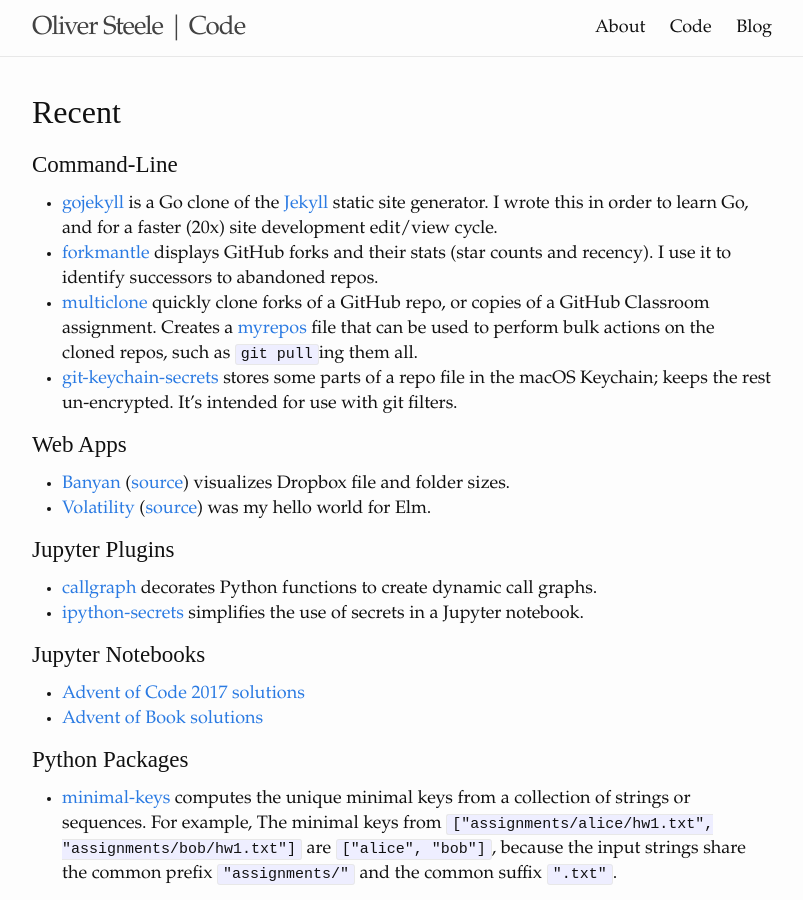
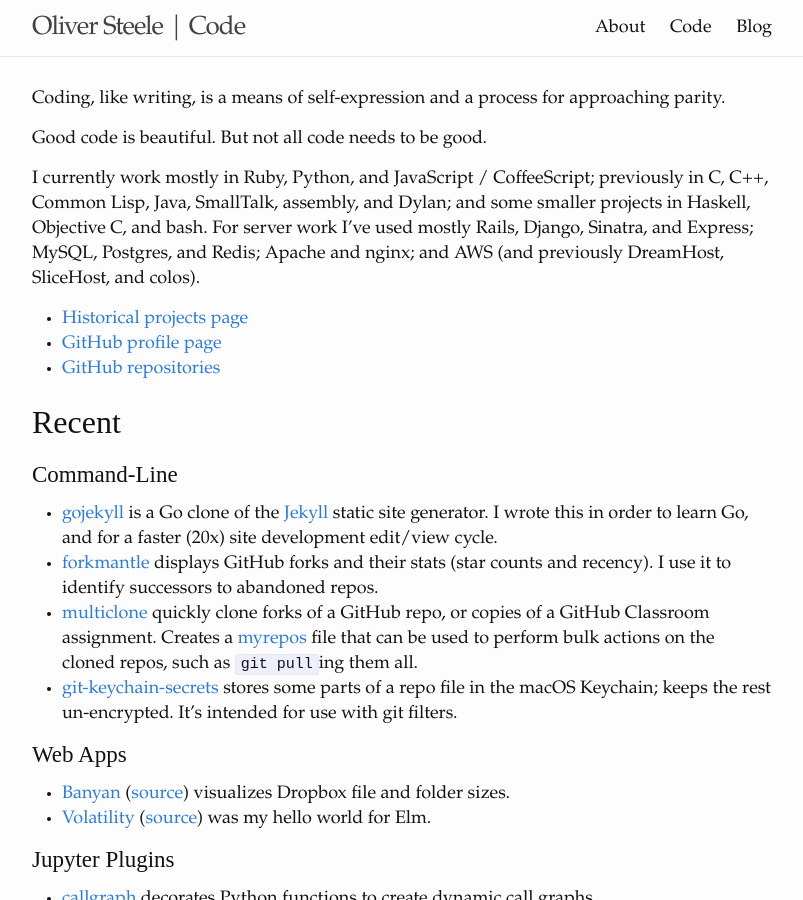
Before and after one commit to osteele/code.osteele.com, a Jekyll site: the page built from index.md, in a window 1280 px wide and 900 px high. Shown: the whole window, without its empty margins (238-1041 px from the left). Built offline with Jekyll 4.4.1, drawn with Linux system fonts in a browser that asks for light colours; some of the changed text lies outside the part shown.

Commit message:
Add mission statement

```diff
--- a/_includes/footer.html
+++ b/_includes/footer.html
@@ -2,12 +2,12 @@
 
   <div class="wrapper">
 
-    <h2 class="footer-heading">{{ site.title }}</h2>
+    <h2 class="footer-heading" style="display:none">{{ site.title }}</h2>
 
     <div class="footer-col-wrapper">
       <div class="footer-col  footer-col-1">
         <ul class="contact-list">
-          <li>{{ site.title }}</li>
+          <li style="display:none">{{ site.title }}</li>
           <li><a href="mailto:{{ site.email }}">{{ site.email }}</a></li>
         </ul>
       </div>
--- a/index.md
+++ b/index.md
@@ -2,6 +2,21 @@
 layout: default
 title: Oliver Steele | Code
 ---
+
+Coding, like writing, is a means of self-expression and a process for
+approaching parity.
+
+Good code is beautiful. But not all code needs to be good.
+
+I currently work mostly in Ruby, Python, and JavaScript / CoffeeScript;
+previously in C, C++, Common Lisp, Java, SmallTalk, assembly, and Dylan; and
+some smaller projects in Haskell, Objective C, and bash. For server work I've
+used mostly Rails, Django, Sinatra, and Express; MySQL, Postgres, and Redis;
+Apache and nginx; and AWS (and previously DreamHost, SliceHost, and colos).
+
+* [Historical projects page](https://osteele.com/sources)
+* [GitHub profile page](https://github.com/osteele)
+* [GitHub repositories](https://github.com/osteele?tab=repositories)
 
 ## Recent
 
@@ -110,33 +120,43 @@
 * [protodoc](https://github.com/osteele/protodoc) —JavaScript documentation generator and pydoc equivalent.
 * [jsspec](https://github.com/osteele/jsspec) — A clone of Alan Kang's [JSSpec](http://code.google.com/p/jsspec/)
 
+### Python Modules
+
+* [python-utils](https://github.com/osteele/python-utils) — glue for using
+  Python with GraphViz, XML, and XSD. These days there's more feature-rich
+  libraries for this. Also, a module import grapher.
+
 ### Ruby and Rails Gems and Plugins
 
-* [gem_recent-updates](https://github.com/osteele/gem_recent-updates) — A gem command plugin that displays the tops of the history files of recently updated gems.
-* [db_content](https://github.com/osteele/db_content) — Rails plugin to add sql dump and restore tasks
+* [gem_recent-updates](https://github.com/osteele/gem_recent-updates) — A gem
+  command plugin that displays the tops of the history files of recently updated
+  gems.
+* [db_content](https://github.com/osteele/db_content) — Rails plugin to add sql
+  dump and restore tasks
 
 ### JavaScript and Ruby Applications
 
-* [storyboard](https://github.com/osteele/storyboard) — An ruby-processing extension for scripting storyboarded explanatory visualizations. I never finished this.
-* [cfdg-js](https://github.com/osteele/cfdg-js) — A JavaScript implementation of Chris Coyne's Context Free Design Grammar.
+* [storyboard](https://github.com/osteele/storyboard) — An ruby-processing
+  extension for scripting storyboarded explanatory visualizations. I never
+  finished this.
+* [cfdg-js](https://github.com/osteele/cfdg-js) — A JavaScript implementation of
+  Chris Coyne's Context Free Design Grammar.
 
 ### OpenLaszlo-related
 
 * [openlaszlo_plugin](https://github.com/osteele/openlaszlo_plugin)
 * [ropenlaszlo](https://github.com/osteele/ropenlaszlo)
 * [openlaszlo-rails-example](https://github.com/osteele/openlaszlo-rails-example)
-* [expialidocious](https://github.com/osteele/expialidocious) — Timeline tag browser for delicious, in OpenLaszlo
-* [lzosutils](https://github.com/osteele/lzosutils) — OpenLaszlo utilities: flash bridge, ajax, etc.
-* [openlaszlo-json](https://github.com/osteele/openlaszlo-json) — JSON library for OpenLaszlo
+* [expialidocious](https://github.com/osteele/expialidocious) — Timeline tag
+  browser for delicious, in OpenLaszlo
+* [lzosutils](https://github.com/osteele/lzosutils) — OpenLaszlo utilities:
+  flash bridge, ajax, etc.
+* [openlaszlo-json](https://github.com/osteele/openlaszlo-json) — JSON library
+  for OpenLaszlo
 * [lztestkit](https://github.com/osteele/lztestkit) — BDD for OpenLaszlo.
 
 ### Other
 
 * [cl-spec](https://github.com/osteele/cl-spec) BDD for Common Lisp
-* [wideurl.com](https://github.com/osteele/wideurl.com) — joke site from a long time ago
-
-## Related Pages
-
-* [Historical projects page](https://osteele.com/sources)
-* [GitHub profile page](https://github.com/osteele)
-* [GitHub repositories](https://github.com/osteele?tab=repositories)
+* [wideurl.com](https://github.com/osteele/wideurl.com) — joke site from a long
+  time ago
```
Also changed, not shown: other parts of index.md (+3 -8 lines).
